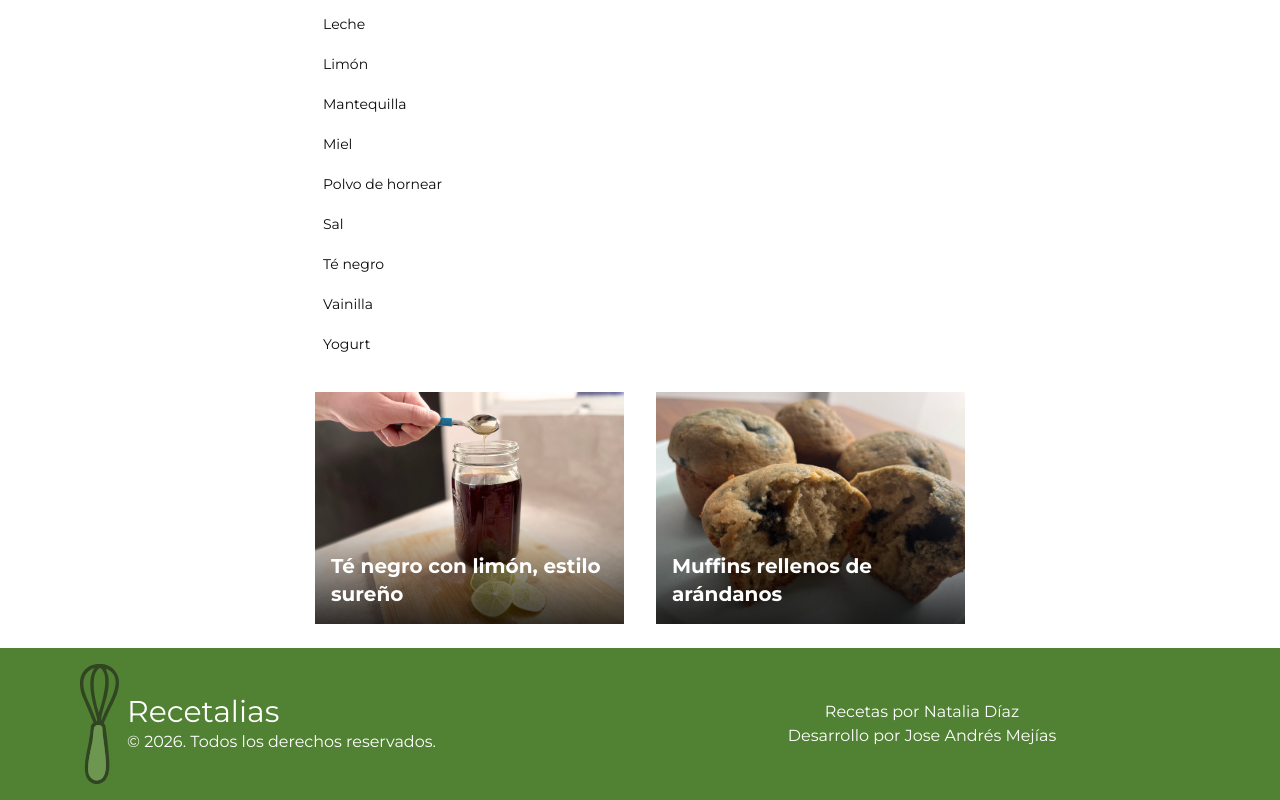
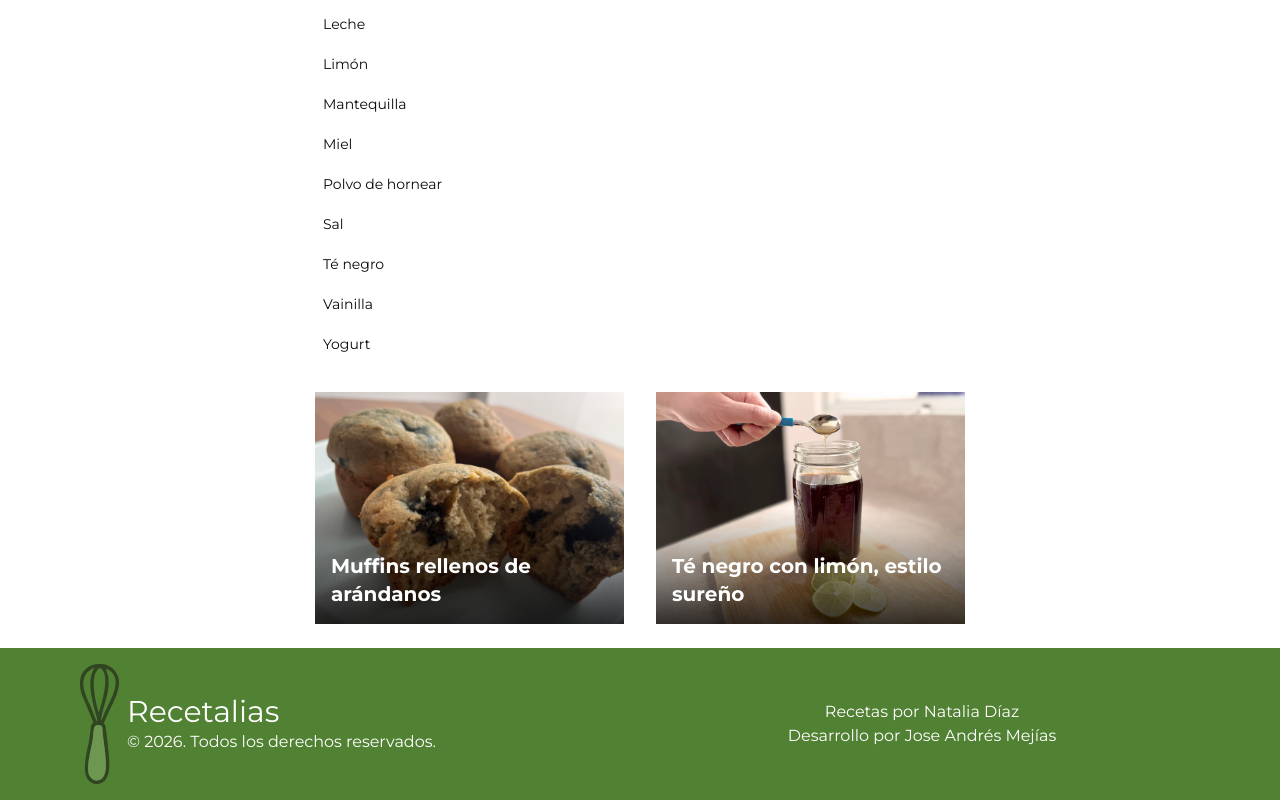
Before and after one commit to merojosa/recetalias, a SvelteKit app: page / in a window 1280 px wide. Shown: the part 558-1358 px from the top of the page. Built offline with nearby package versions, Linux system fonts and the light colour scheme.

Commit message:
Sort recipes by date

```diff
--- a/src/routes/+page.svelte
+++ b/src/routes/+page.svelte
@@ -17,7 +17,9 @@
 
 	const filteredRecipes = $derived.by(() => {
 		if (selectedIngredients.length === 0) {
-			return recipesData.recipes;
+			return recipesData.recipes.toSorted(
+				(a, b) => new Date(b.date).getTime() - new Date(a.date).getTime()
+			);
 		}
 
 		const recipesToReturn = [] as typeof recipesData.recipes;
@@ -46,7 +48,9 @@
 			}
 		}
 
-		return recipesToReturn;
+		return recipesToReturn.toSorted(
+			(a, b) => new Date(b.date).getTime() - new Date(a.date).getTime()
+		);
 	});
 
 	const filteredIngredients = $derived.by(() => {
@@ -105,7 +109,7 @@
 				{triggerContent}
 			</span>
 		</Select.Trigger>
-		<Select.Content class="h-72">
+		<Select.Content class="h-[22vh]">
 			<div class="flex items-center pb-2">
 				<SearchIcon class="h-4" />
 				<Input
```
